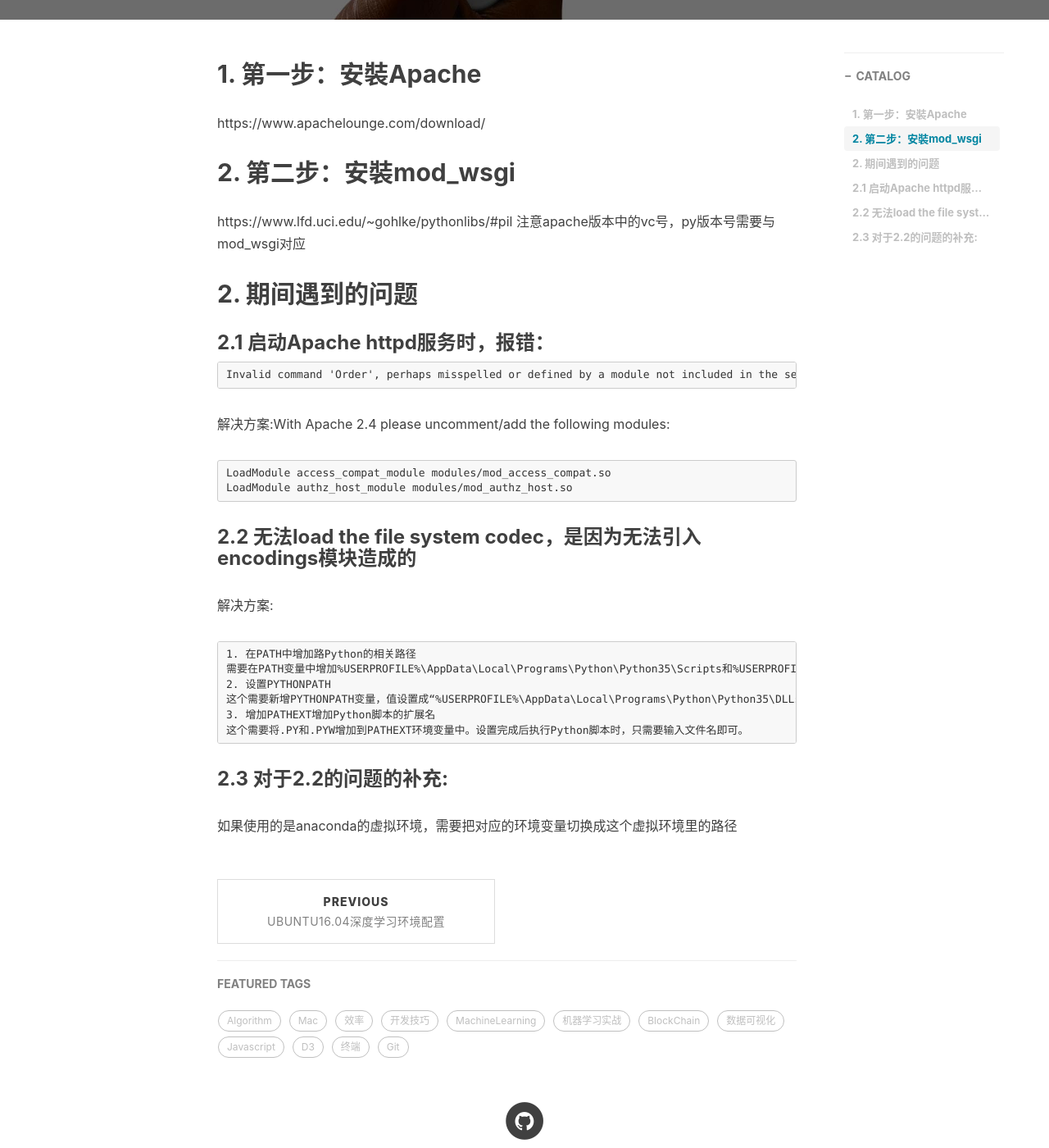
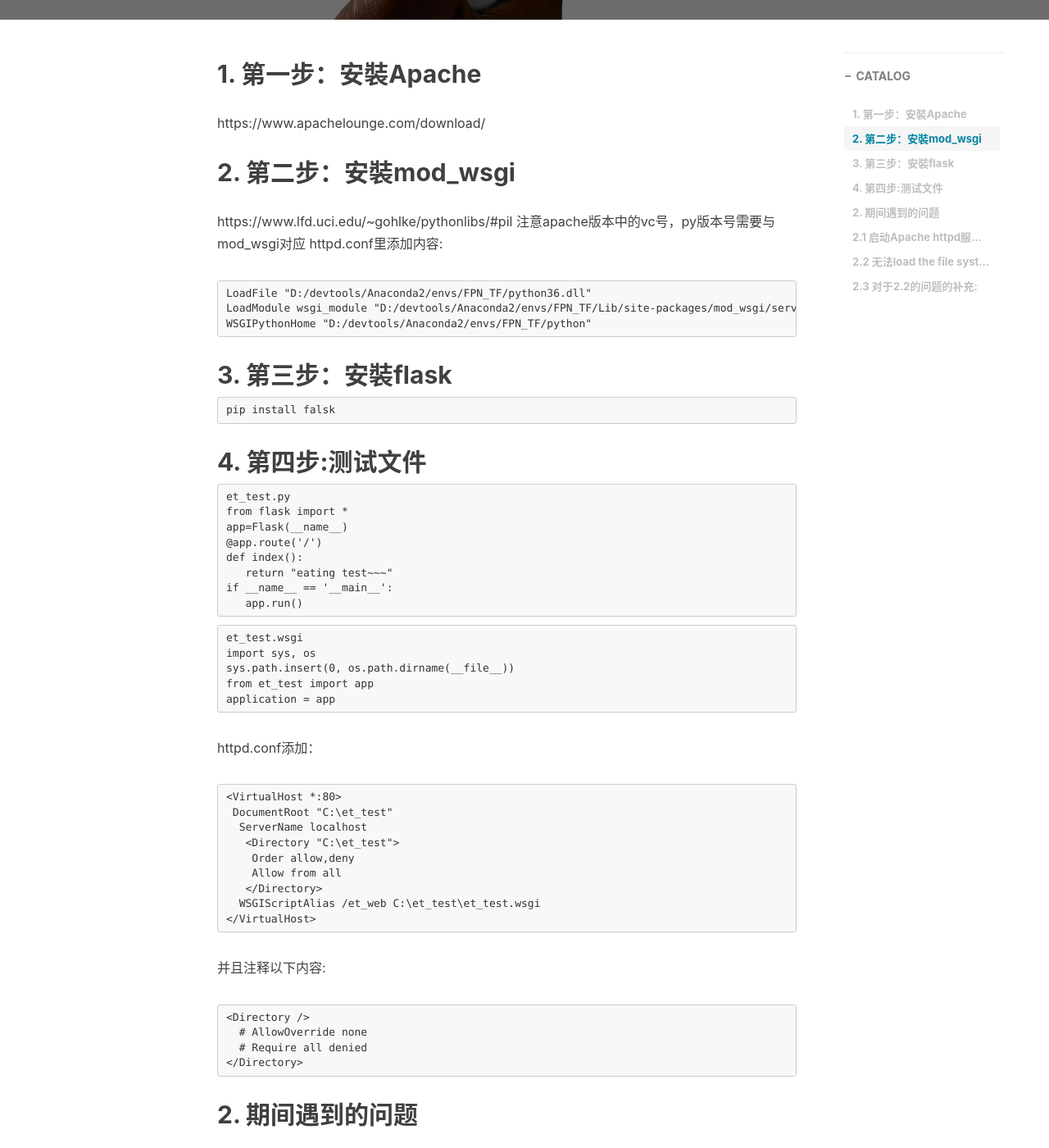
Before and after one commit to jangzc/jangzc.github.io, a Jekyll site: the page built from _posts/2019-06-02-Window+Apache+Flask部署.md, in a window 1280 px wide and 1400 px high, scrolled down 493 px. Shown: the whole window at 82% size. Built offline with Jekyll 4.4.1, drawn with Linux system fonts in a browser that asks for light colours; nearby versions of some CDN libraries; comment, search, counter and statistics services are not loaded.

Commit message:
Update 2019-06-02-Window+Apache+Flask部署.md

````diff
--- a/_posts/2019-06-02-Window+Apache+Flask部署.md
+++ b/_posts/2019-06-02-Window+Apache+Flask部署.md
@@ -17,8 +17,54 @@ https://www.apachelounge.com/download/
 ## 2. 第二步：安裝mod_wsgi
 https://www.lfd.uci.edu/~gohlke/pythonlibs/#pil
 注意apache版本中的vc号，py版本号需要与mod_wsgi对应
+httpd.conf里添加内容:
+```
+LoadFile "D:/devtools/Anaconda2/envs/FPN_TF/python36.dll"
+LoadModule wsgi_module "D:/devtools/Anaconda2/envs/FPN_TF/Lib/site-packages/mod_wsgi/server/mod_wsgi.cp36-win_amd64.pyd"
+WSGIPythonHome "D:/devtools/Anaconda2/envs/FPN_TF/python"
+```
+## 3. 第三步：安裝flask
+```
+pip install falsk
+```
 
-
+## 4. 第四步:测试文件
+```
+et_test.py
+from flask import *
+app=Flask(__name__)
+@app.route('/')
+def index():
+   return "eating test~~~"
+if __name__ == '__main__':
+   app.run()
+```
+```
+et_test.wsgi
+import sys, os
+sys.path.insert(0, os.path.dirname(__file__))
+from et_test import app
+application = app
+```
+httpd.conf添加：
+```
+<VirtualHost *:80>
+ DocumentRoot "C:\et_test"
+  ServerName localhost
+   <Directory "C:\et_test">
+    Order allow,deny
+    Allow from all
+   </Directory>
+  WSGIScriptAlias /et_web C:\et_test\et_test.wsgi
+</VirtualHost>
+```
+并且注释以下内容:
+```
+<Directory />
+  # AllowOverride none
+  # Require all denied
+</Directory>
+```
 
 
 ## 2. 期间遇到的问题
````
